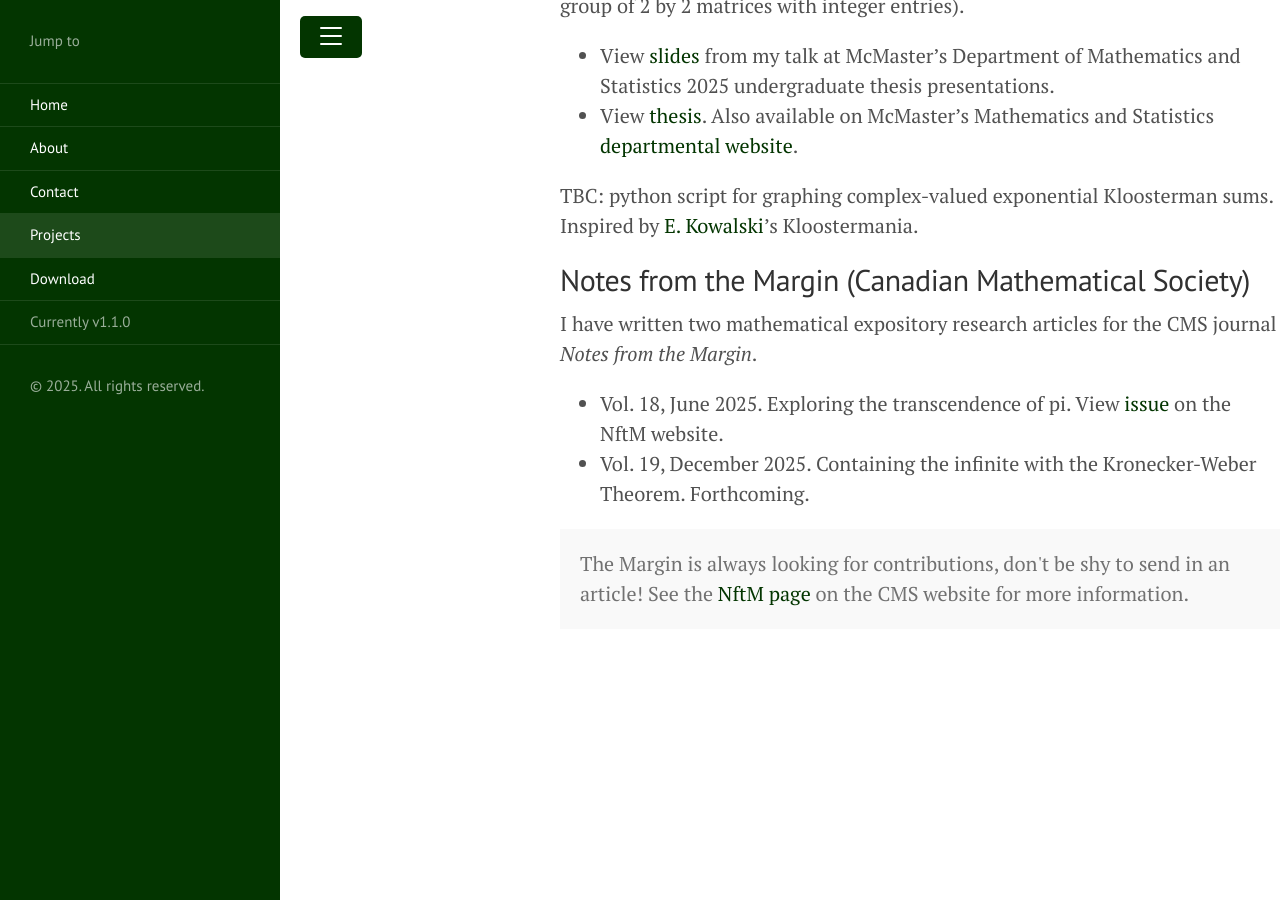
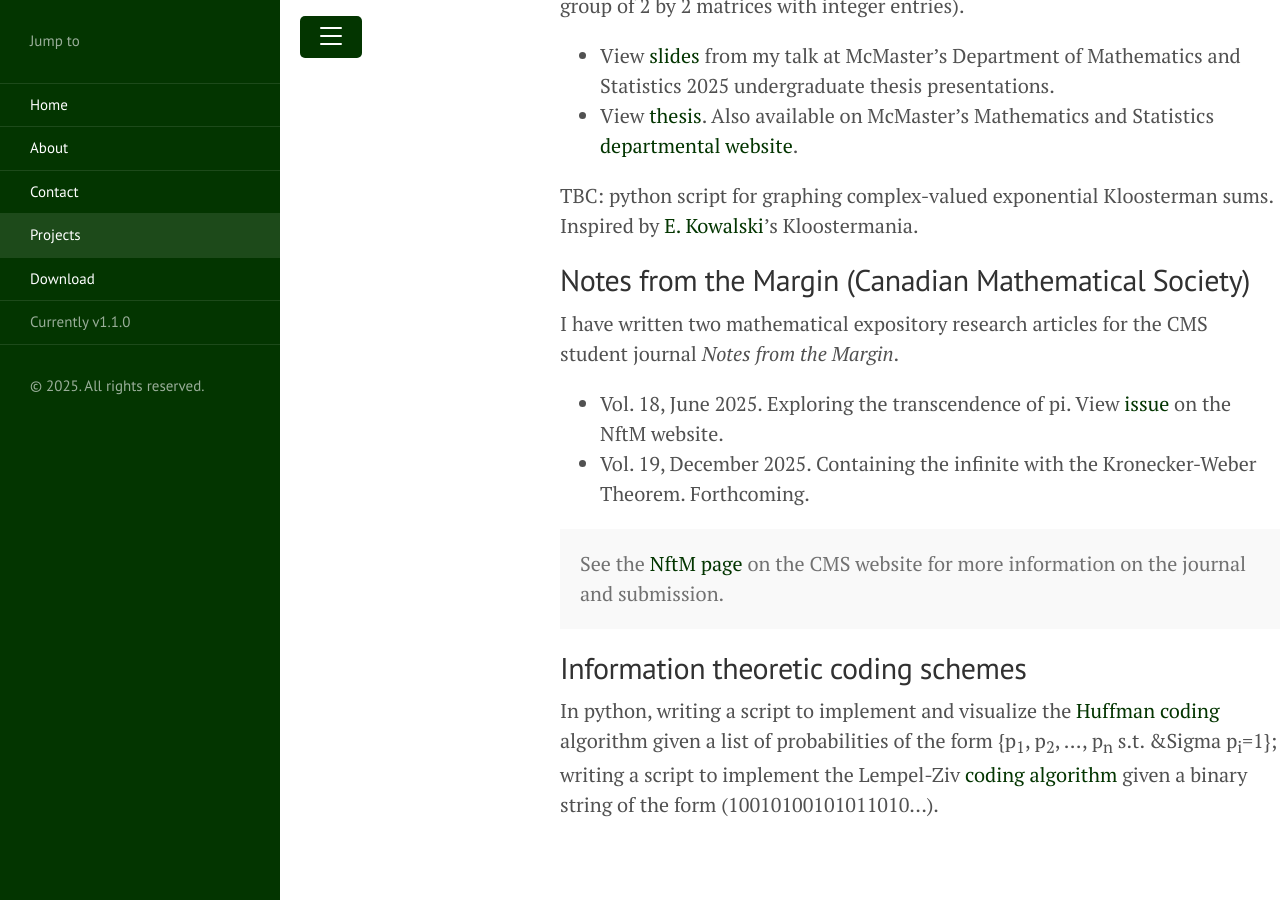
Before and after one commit to hidekihill/hidekihill.github.io, a Jekyll site: the page built from projects.md, in a window 1280 px wide and 900 px high, scrolled down 530 px. Built offline with Jekyll 4.4.1, drawn with Linux system fonts in a browser that asks for light colours.

Commit message:
Update projects.md

```diff
--- a/projects.md
+++ b/projects.md
@@ -17,9 +17,12 @@ of the modular group PSL<sub>2</sub>(**Z**) (the projective special linear group
 TBC: python script for graphing complex-valued exponential Kloosterman sums. Inspired by <a href="https://blogs.ethz.ch/kowalski/the-kloostermania-page/">E. Kowalski</a>'s Kloostermania.
 
 ## Notes from the Margin (Canadian Mathematical Society)
-I have written two mathematical expository research articles for the CMS journal <em>Notes from the Margin</em>.
+I have written two mathematical expository research articles for the CMS student journal <em>Notes from the Margin</em>.
 * Vol. 18, June 2025. Exploring the transcendence of pi. View <a href="https://studc.math.ca/wp-content/uploads/2025/06/NftM-S2025.pdf">issue</a> on the NftM website.
 * Vol. 19, December 2025. Containing the infinite with the Kronecker-Weber Theorem. Forthcoming.
 <div class="message">
-  The Margin is always looking for contributions, don't be shy to send in an article! See the <a href="https://studc.math.ca/notes-from-the-margin/">NftM page</a> on the CMS website for more information.
+  See the <a href="https://studc.math.ca/notes-from-the-margin/">NftM page</a> on the CMS website for more information on the journal and submission.
 </div>
+
+## Information theoretic coding schemes
+In python, writing a script to implement and visualize the <a href="https://en.wikipedia.org/wiki/Huffman_coding">Huffman coding</a> algorithm given a list of probabilities of the form {p<sub>1</sub>, p<sub>2</sub>, ..., p<sub>n</sub> s.t. &Sigma p<sub>i</sub>=1}; writing a script to implement the Lempel-Ziv <a href="https://en.wikipedia.org/wiki/LZ77_and_LZ78">coding algorithm</a> given a binary string of the form (10010100101011010...).
```
